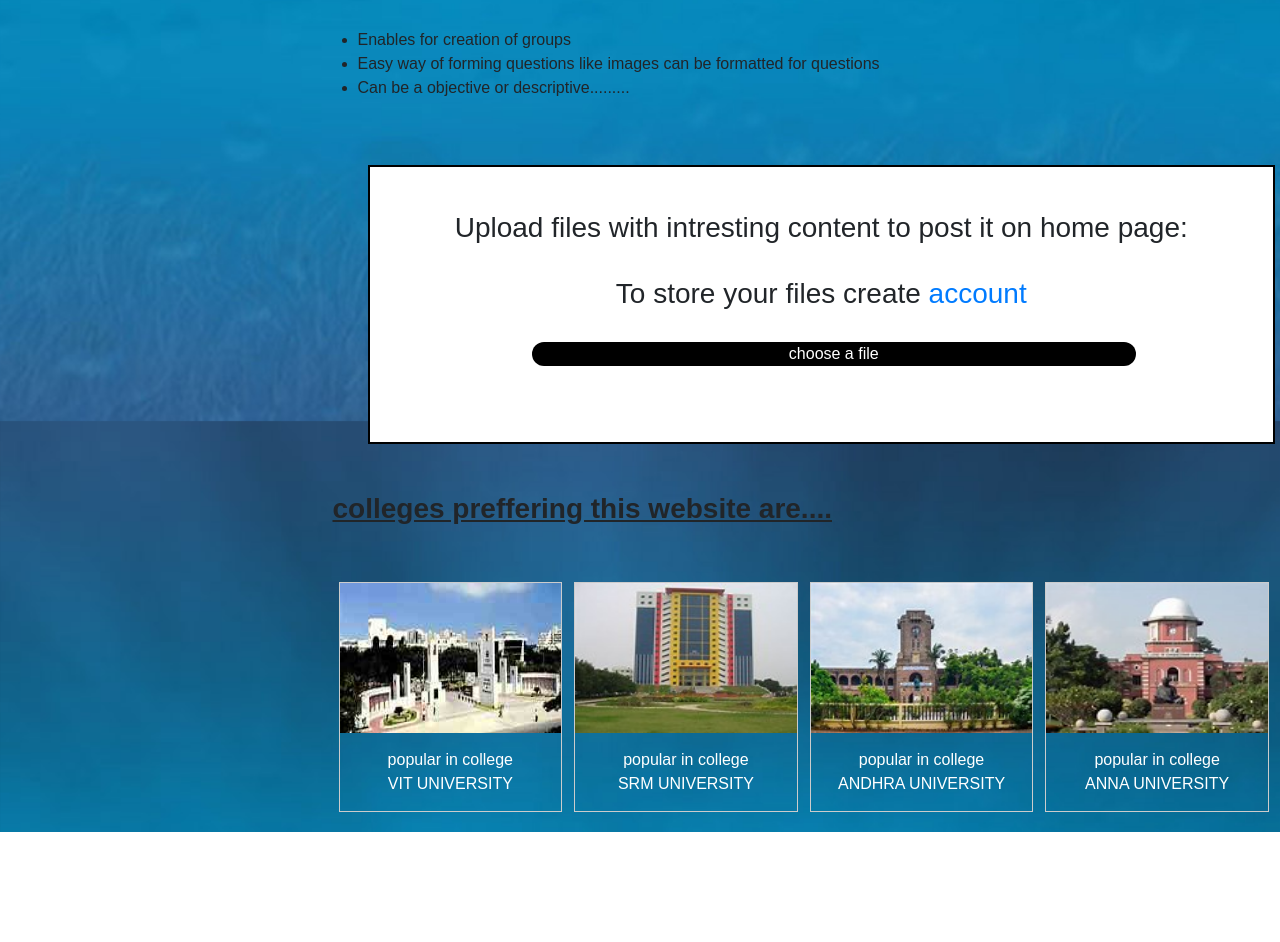
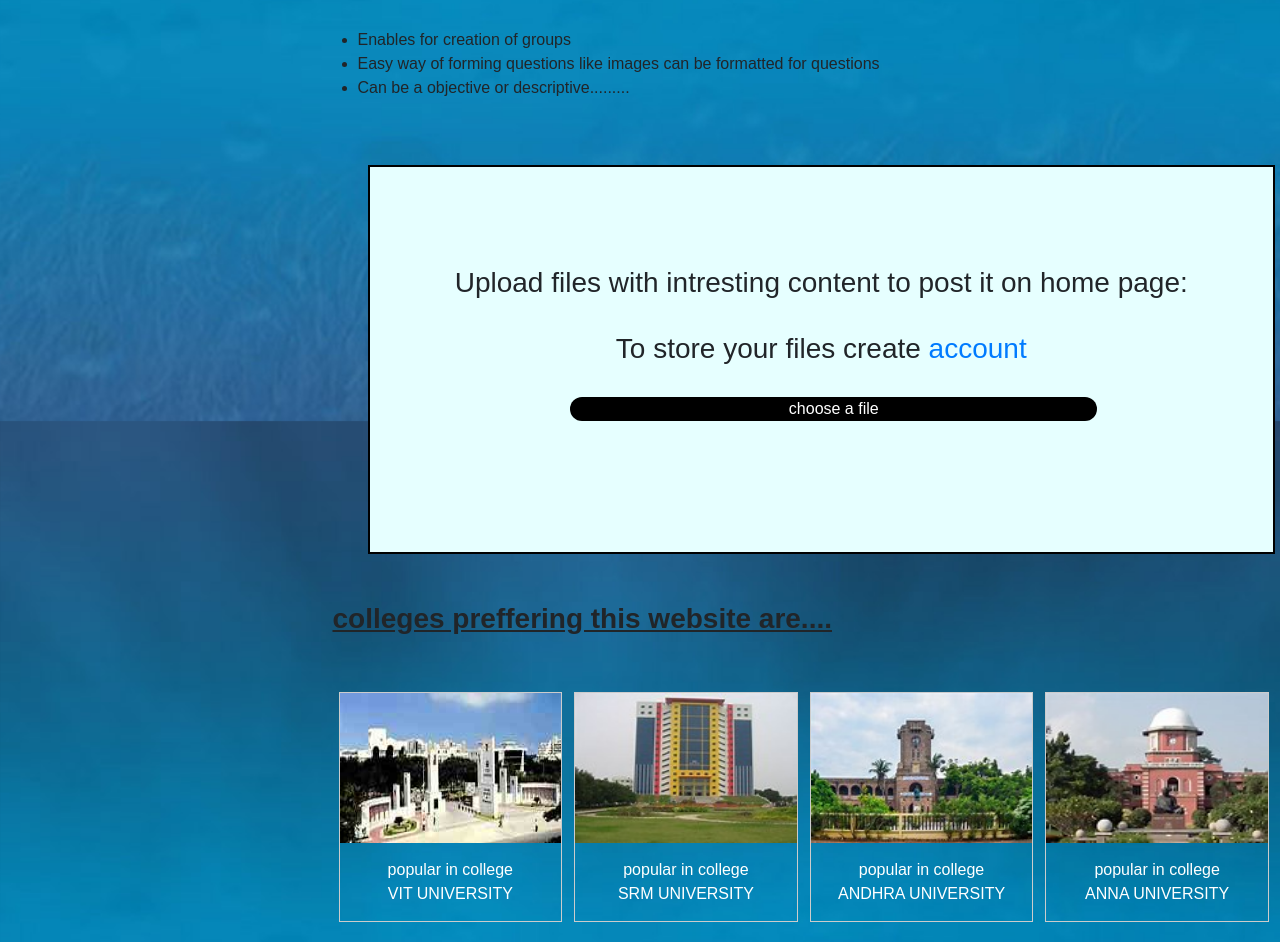
Before and after one commit to kullapareddypranay/html, a plain HTML site: page index.html in a window 1280 px wide. Shown: the part 539-1481 px from the top of the page. Before the commit the page ends 1371 px from the top, so only its background shows below. Drawn offline with nearby package versions, Linux system fonts and the light colour scheme.

Commit message:
Update modify style.css

```diff
--- a/modify style.css
+++ b/modify style.css
@@ -305,8 +305,8 @@ div.desc {
 }
 .uploadcontent
 {
-	background-color:white;
-	padding:20px;
+	background-color:rgb(230, 255, 255);
+	padding:75px;
 	border:2px solid black;
 	border-raddius:4px;
 	text-align:center;
```
